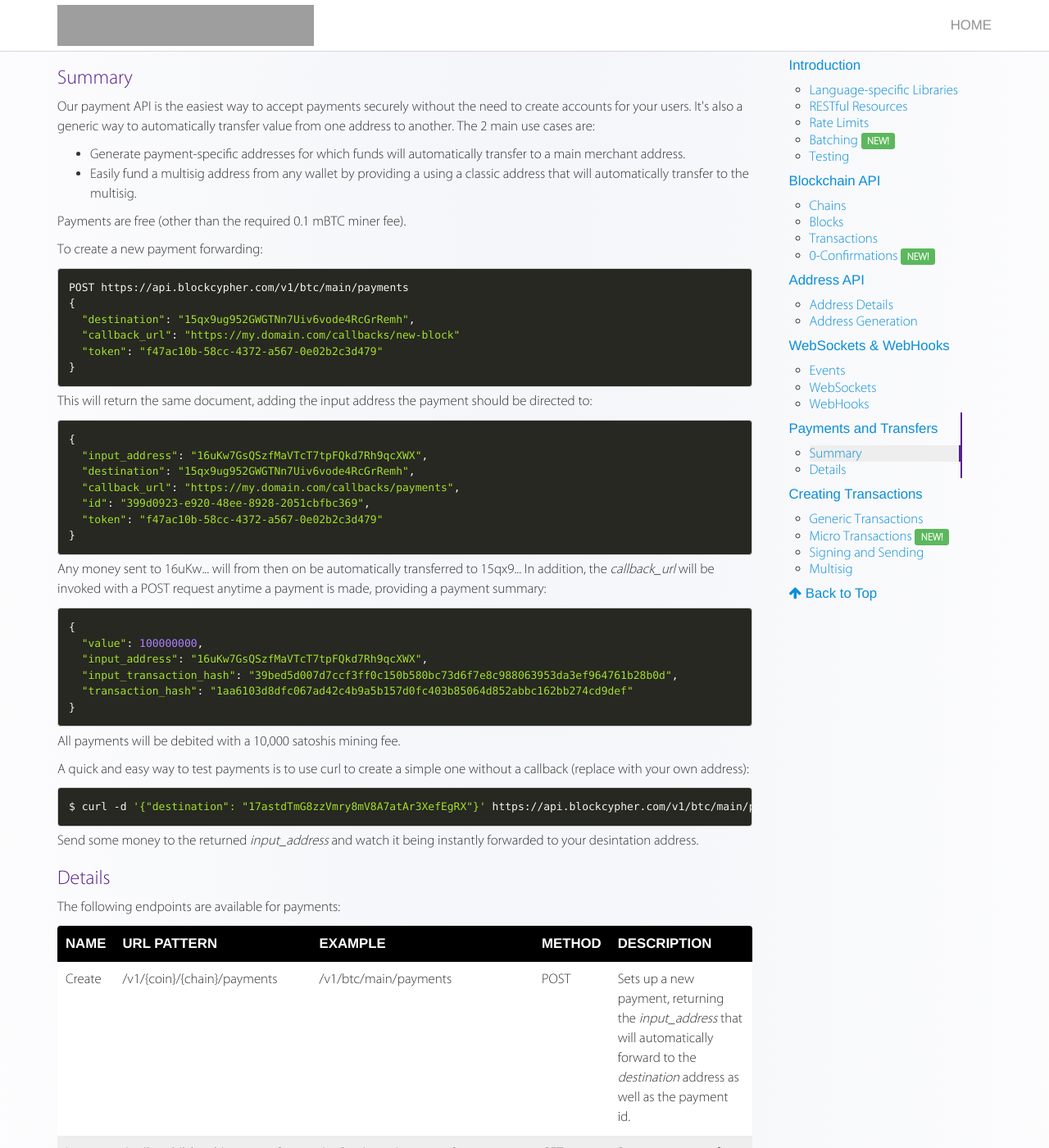
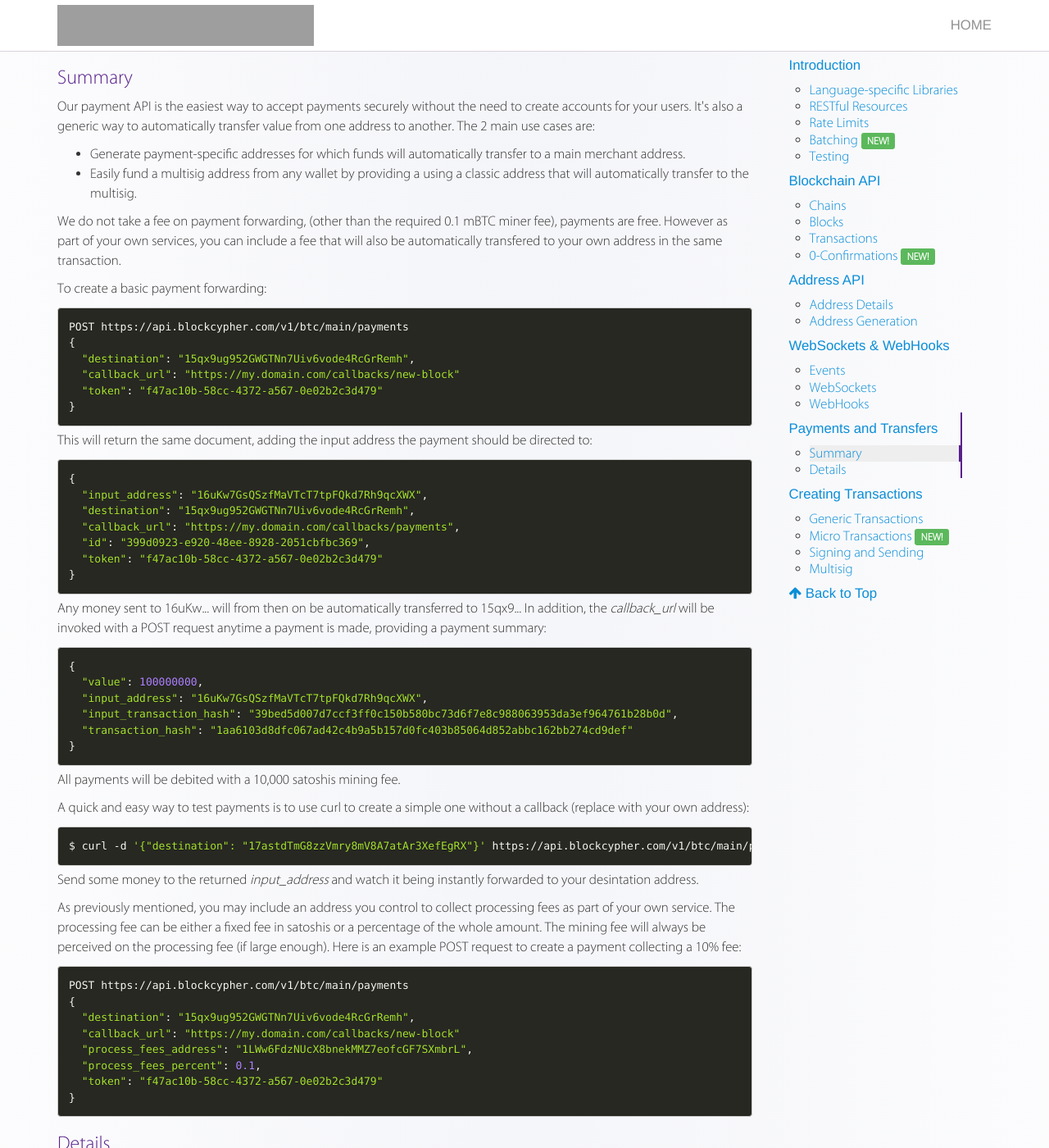
Before and after one commit to blockcypher/documentation, a Jekyll site: the page built from index.html, in a window 1280 px wide and 1400 px high, scrolled down 19554 px. Shown: the whole window at 82% size. Built offline with Jekyll 4.4.1, drawn with Linux system fonts in a browser that asks for light colours; nearby versions of some CDN libraries; some web fonts are replaced; some of the changed text lies outside the part shown.

Commit message:
Doc for payment processing fees.

```diff
--- a/_includes/reference/payments_transfers.html
+++ b/_includes/reference/payments_transfers.html
@@ -11,9 +11,9 @@
   <li>Easily fund a multisig address from any wallet by providing a using a classic address that will automatically transfer to the multisig.</li>
 </ul>
 
-<p>Payments are free (other than the required 0.1 mBTC miner fee).</p>
+<p>We do not take a fee on payment forwarding, (other than the required 0.1 mBTC miner fee), payments are free. However as part of your own services, you can include a fee that will also be automatically transfered to your own address in the same transaction.</p>
 
-<p>To create a new payment forwarding:</p>
+<p>To create a basic payment forwarding:</p>
 
 <pre><code class="language-javascript">POST https://api.blockcypher.com/v1/btc/main/payments
 {
@@ -48,6 +48,17 @@
 <pre><code class="language-bash">$ curl -d '{"destination": "17astdTmG8zzVmry8mV8A7atAr3XefEgRX"}' https://api.blockcypher.com/v1/btc/main/payments</code></pre>
 
 <p>Send some money to the returned <em>input_address</em> and watch it being instantly forwarded to your desintation address.</p>
+
+<p>As previously mentioned, you may include an address you control to collect processing fees as part of your own service. The processing fee can be either a fixed fee in satoshis or a percentage of the whole amount. The mining fee will always be perceived on the processing fee (if large enough). Here is an example POST request to create a payment collecting a 10% fee:</p>
+
+<pre><code class="language-javascript">POST https://api.blockcypher.com/v1/btc/main/payments
+{
+  "destination": "15qx9ug952GWGTNn7Uiv6vode4RcGrRemh",
+  "callback_url": "https://my.domain.com/callbacks/new-block"
+  "process_fees_address": "1LWw6FdzNUcX8bnekMMZ7eofcGF7SXmbrL",
+  "process_fees_percent": 0.1,
+  "token": "f47ac10b-58cc-4372-a567-0e02b2c3d479"
+}</code></pre>
 
 <span class="title-anchor" id="payments_details"></span>
 <h3 class="text-purple">Details</h3>
@@ -124,6 +135,21 @@
         <td>The address the payment should be made to to be forwarded, generated when the payment forwarding is created.</td>
       </tr>
       <tr>
+        <td><code>process_fees_address</code></td>
+        <td>16uKw7GsQSzfMaVTcT7tpFQkd7Rh9qcXWX</td>
+        <td>Address to forward processing fees to, if specified. Allows you to perceive a fee for your own services. A satoshi amount or percentage are required if specified.</td>
+      </tr>
+      <tr>
+        <td><code>process_fees_satoshis</code></td>
+        <td>100000</td>
+        <td>Fixed processing fee amount to be sent to the fee address. A fixed satoshi amount or a percentage is required if a processing fee address has been provided.</td>
+      </tr>
+      <tr>
+        <td><code>process_fees_percent</code></td>
+        <td>0.05</td>
+        <td>Percentage of the transaction to be sent to the fee address. A fixed satoshi amount or a percentage is required if a processing fee address has been provided.</td>
+      </tr>
+      <tr>
         <td><code>callback_url</code></td>
         <td>https://my.domain.com/callbacks/payments</td>
         <td>The URL to call anytime a new payment is forwarded. Optional.</td>
@@ -132,6 +158,11 @@
         <td><code>enable_confirmations</code></td>
         <td>true</td>
         <td>Whether to also call the <em>callback_url</em> with subsequent confirmations of the forwarding transactions. Automatically sets up a WebHook.</td>
+      </tr>
+      <tr>
+        <td><code>mining_fees_satoshis</code></td>
+        <td>5000</td>
+        <td>The URL to call anytime a new payment is forwarded. Optional.</td>
       </tr>
       <tr>
         <td><code>transactions</code></td>
```
